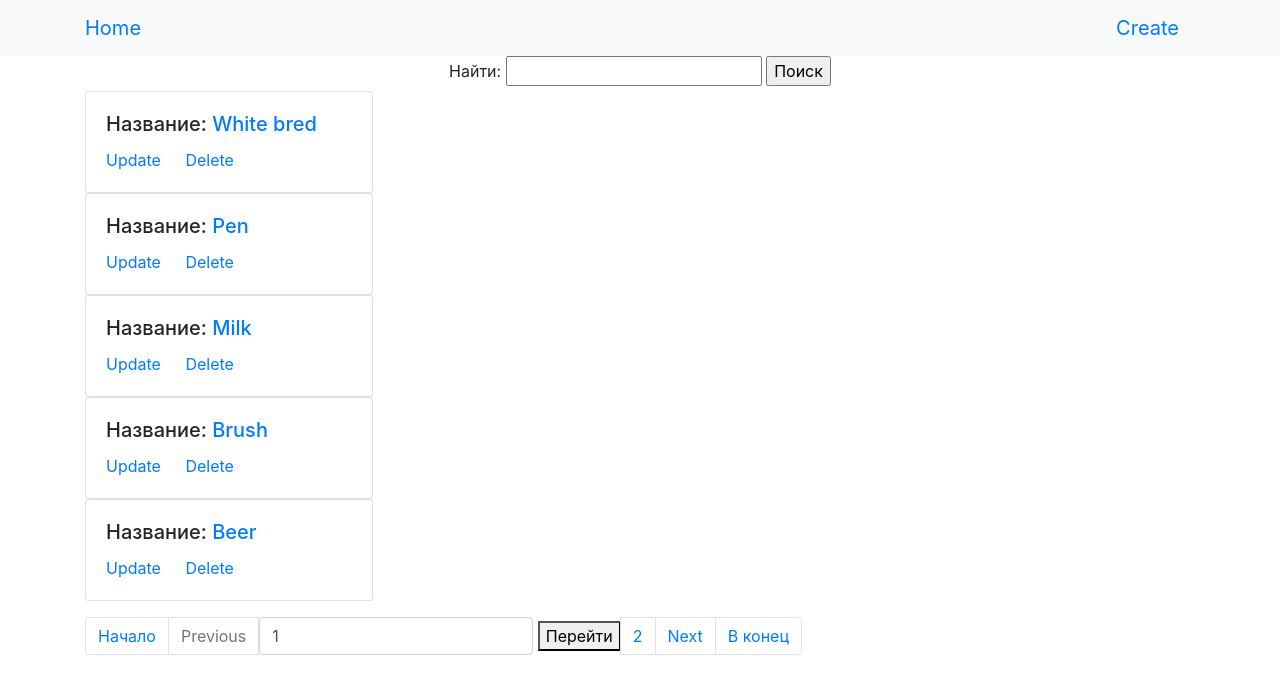
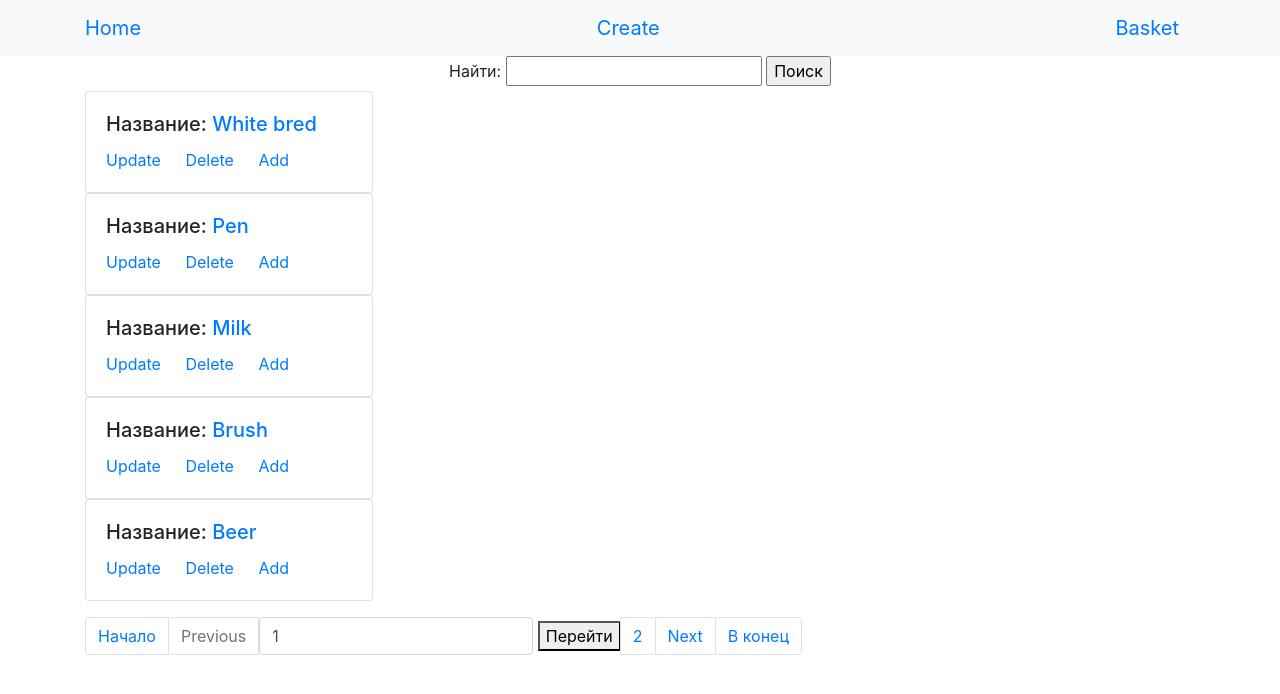
Before and after one commit to KimLeoVal/labwork, a Django app: page / in a window 1280 px wide. Shown: the top 694 px of the page. Run offline with Django 4.2, Linux system fonts and the light colour scheme; data comes from the database, SQL or seed files in the repository; some libraries are stand-ins or nearby versions.

Commit message:
реализовал добавление товара в корзину оп тз

```diff
--- a/webapp/admin.py
+++ b/webapp/admin.py
@@ -1,5 +1,6 @@
 from django.contrib import admin
 
-from webapp.models import Product
+from webapp.models import Product, ProInBasket
 
 admin.site.register(Product)
+admin.site.register(ProInBasket)
--- a/webapp/models.py
+++ b/webapp/models.py
@@ -1,4 +1,3 @@
-
 from django.db import models
 
 CHOICE = [('other', 'разное'), ('bred', 'хлебо-булочные'), ('milk', 'молочка'), ('alco', 'алкоголь')]
@@ -13,3 +12,12 @@ class Product(models.Model):
 
     def __str__(self):
         return f'Название:{self.name}'
+
+
+class ProInBasket(models.Model):
+    product = models.ForeignKey('webapp.Product', related_name='proinbaskets', on_delete=models.CASCADE,
+                                verbose_name='Продукт')
+    quantity = models.PositiveIntegerField()
+
+    def __str__(self):
+        return f'Название:{self.product}'
--- a/webapp/templates/base.html
+++ b/webapp/templates/base.html
@@ -17,6 +17,8 @@
             </a>
             <a class="navbar-brand" href="{% url 'CreateProduct' %}">Create
             </a>
+            <a class="navbar-brand" href="{% url 'Basket' %}">Basket
+            </a>
         </div>
     </nav>
 {% endblock %}
--- a/webapp/templates/index.html
+++ b/webapp/templates/index.html
@@ -12,6 +12,9 @@
         <a href="{%  url 'ProductView' product.pk %}">{{ product.name }}</a></h5>
     <a href="{% url 'UpdateProduct' product.pk %}" class="card-link">Update</a>
     <a href="{% url 'DeleteProduct' product.pk %}" class="card-link">Delete</a>
+      <a href="{% url 'add_in_basket' product.pk %}" class="card-link">Add</a>
+
+
   </div>
 </div>
 
--- a/webapp/templates/product.html
+++ b/webapp/templates/product.html
@@ -13,4 +13,8 @@
     <a href="{% url 'UpdateProduct' product.pk %}">Update</a>
     <br>
     <a href="{% url 'DeleteProduct' product.pk %}">Delete</a>
+    <br>
+    <a href="{% url 'add_in_basket' product.pk %}">Add</a>
+
+
 {% endblock %}
--- a/webapp/urls.py
+++ b/webapp/urls.py
@@ -1,7 +1,7 @@
 from django.urls import path
 
-from webapp.views import  category_view, \
-    IndexView, ProductView, CreateProduct, UpdateProduct, DeleteProduct
+from webapp.views import category_view, \
+    IndexView, ProductView, CreateProduct, UpdateProduct, DeleteProduct, add_in_basket, Basket
 
 urlpatterns = [
     path('', IndexView.as_view(), name='IndexView'),
@@ -10,6 +10,8 @@ urlpatterns = [
     path('product/<int:pk>/update/', UpdateProduct.as_view(), name='UpdateProduct'),
     path('product/<int:pk>/delete/', DeleteProduct.as_view(), name='DeleteProduct'),
     path('product/cat/<str:category>', category_view, name='category_view'),
+    path('proinbas/<int:pk>',add_in_basket,name='add_in_basket'),
+    path('basket/', Basket.as_view(), name='Basket'),
 
 
 ]
--- a/webapp/views.py
+++ b/webapp/views.py
@@ -7,7 +7,7 @@
 from django.views.generic import ListView, DetailView, CreateView, UpdateView, DeleteView
 
 from webapp.forms import ProductForm, SearchForm
-from webapp.models import Product, CHOICE
+from webapp.models import Product, CHOICE, ProInBasket
 
 
 class IndexView(ListView):
@@ -144,3 +144,40 @@
     print(category)
     products = Product.objects.filter(category=category)
     return render(request, 'category.html', {'products': products})
+
+def add_in_basket(request,pk):
+    quantity = 0
+    product = get_object_or_404(Product,pk=pk)
+    if product.remain != 0:
+        product.remain -=1
+        product.save()
+        quantity +=1
+        basket = ProInBasket.objects.all()
+        if not basket:
+            ProInBasket.objects.create(product_id=pk, quantity=quantity)
+        else:
+            try:
+                prod = get_object_or_404(ProInBasket, product_id=pk)
+                qty = prod.quantity + 1
+                prod.quantity = qty
+                prod.save()
+            except:
+                ProInBasket.objects.create(product_id=pk, quantity=quantity)
+
+        # for product in basket:
+        #     if pk == product.product_id:
+        #         product = get_object_or_404(ProInBasket, product_id=pk)
+        #         qty = product.quantity +1
+        #         product.quantity = qty
+        #         product.save()
+        #     else:
+        #         ProInBasket.objects.create(product_id=pk, quantity=quantity)
+
+
+
+    return redirect('IndexView')
+
+class Basket(ListView):
+    model = ProInBasket
+    template_name = 'basket.html'
+    context_object_name = 'products'
```
Also changed, not shown: webapp/templates/basket.html (added, +30 -0 lines), webapp/migrations/0003_proinbasket.py (added).
